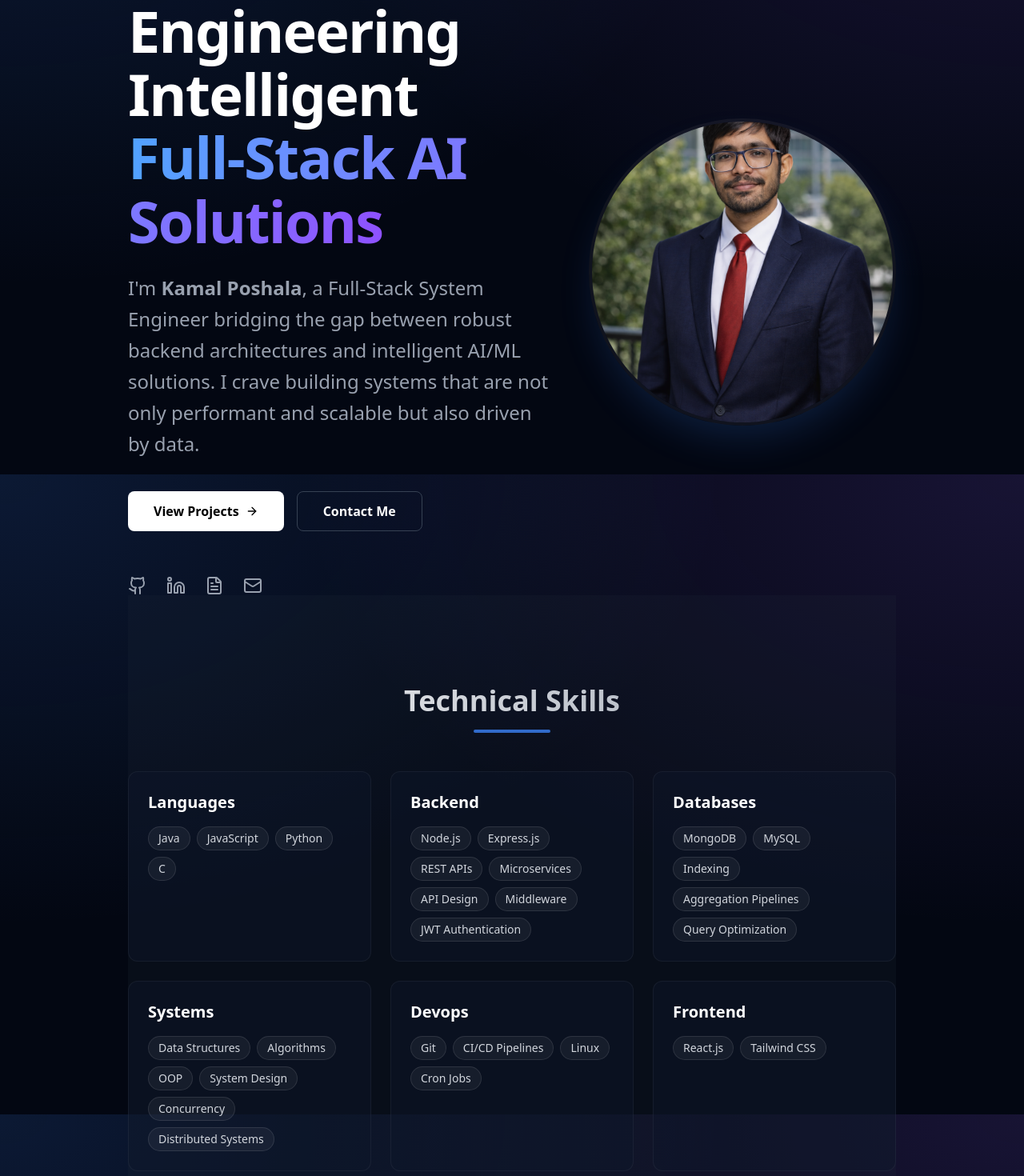
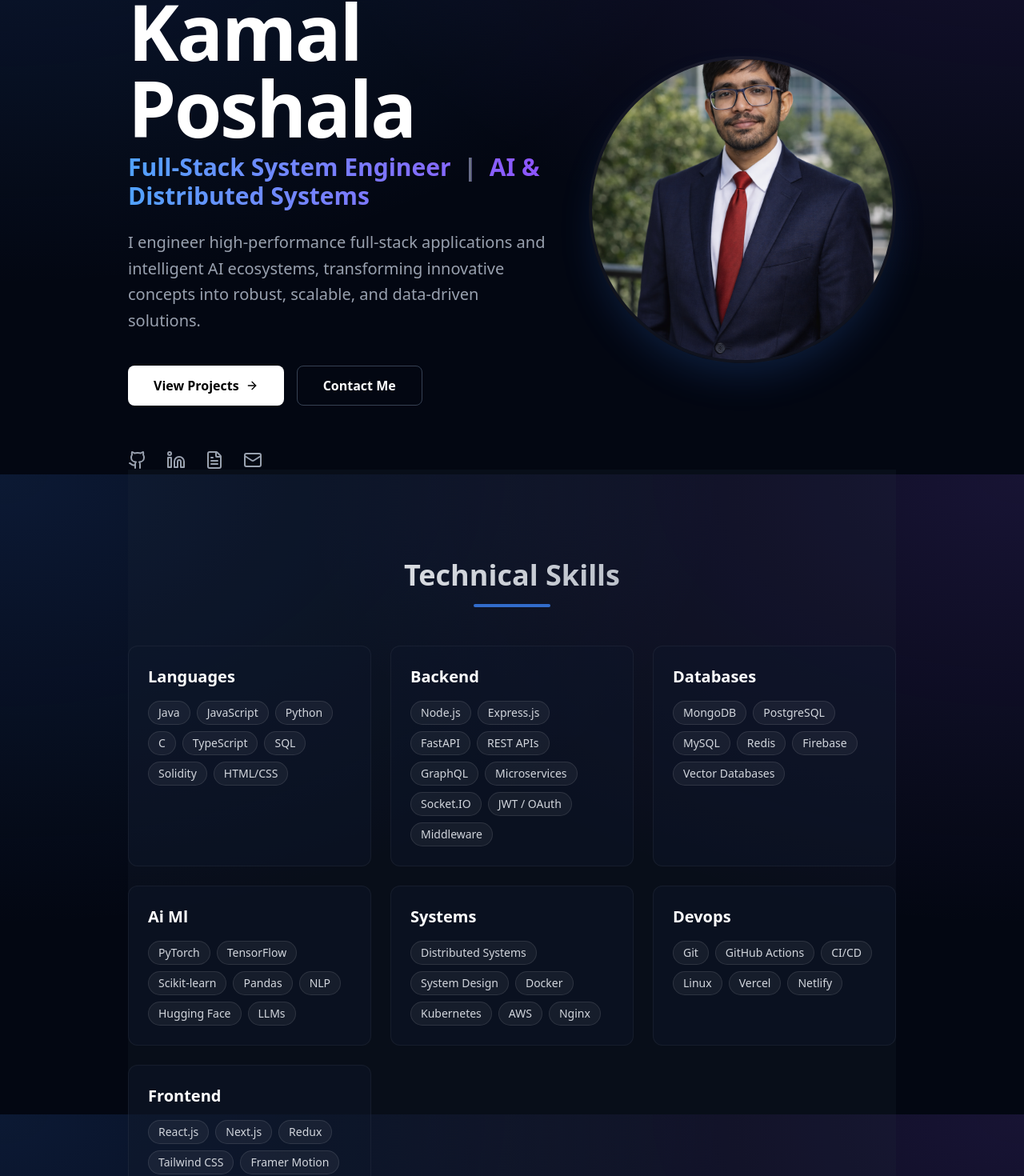
Before and after one commit to Kamal-Poshala/portfolio, a Next.js app: page / in a window 1280 px wide. Shown: the part 207-1677 px from the top of the page at 80% size. Built offline with nearby package versions, Linux system fonts and the light colour scheme.

Commit message:
feat: redesign hero section and expand skills list

```diff
--- a/src/components/Hero.tsx
+++ b/src/components/Hero.tsx
@@ -15,19 +15,20 @@ export default function Hero() {
                 className="flex flex-col md:flex-row items-center gap-12 max-w-6xl w-full"
             >
                 <div className="space-y-6 flex-1">
-                    <span className="px-4 py-2 rounded-full border border-primary/30 bg-primary/10 text-primary text-sm font-medium inline-block">
+                    <span className="px-4 py-2 rounded-full border border-primary/30 bg-primary/10 text-primary text-sm font-medium inline-block mb-4">
                         Available for Hire
                     </span>
 
-                    <h1 className="text-5xl sm:text-7xl font-bold tracking-tight text-white leading-[1.1]">
-                        Engineering Intelligent <br />
-                        <span className="text-transparent bg-clip-text bg-gradient-to-r from-blue-400 to-violet-500">
-                            Full-Stack AI Solutions
-                        </span>
+                    <h1 className="text-6xl sm:text-8xl font-bold tracking-tight text-white leading-none mb-2">
+                        Kamal Poshala
                     </h1>
 
-                    <p className="text-xl sm:text-2xl text-gray-400 leading-relaxed">
-                        I'm <strong>Kamal Poshala</strong>, a Full-Stack System Engineer bridging the gap between robust backend architectures and intelligent AI/ML solutions. I crave building systems that are not only performant and scalable but also driven by data.
+                    <h2 className="text-2xl sm:text-3xl font-semibold text-transparent bg-clip-text bg-gradient-to-r from-blue-400 to-violet-500 mb-6">
+                        Full-Stack System Engineer <span className="text-gray-500 mx-2">|</span> AI & Distributed Systems
+                    </h2>
+
+                    <p className="text-xl text-gray-400 leading-relaxed max-w-2xl">
+                        I engineer high-performance full-stack applications and intelligent AI ecosystems, transforming innovative concepts into robust, scalable, and data-driven solutions.
                     </p>
 
                     <div className="flex flex-wrap gap-4 pt-4">
--- a/src/data/skills.ts
+++ b/src/data/skills.ts
@@ -1,16 +1,19 @@
 export const skills = {
-    languages: ["Java", "JavaScript", "Python", "C"],
+    languages: ["Java", "JavaScript", "Python", "C", "TypeScript", "SQL", "Solidity", "HTML/CSS"],
     backend: [
         "Node.js",
         "Express.js",
+        "FastAPI",
         "REST APIs",
+        "GraphQL",
         "Microservices",
-        "API Design",
+        "Socket.IO",
+        "JWT / OAuth",
         "Middleware",
-        "JWT Authentication",
     ],
-    databases: ["MongoDB", "MySQL", "Indexing", "Aggregation Pipelines", "Query Optimization"],
-    systems: ["Data Structures", "Algorithms", "OOP", "System Design", "Concurrency", "Distributed Systems"],
-    devops: ["Git", "CI/CD Pipelines", "Linux", "Cron Jobs"],
-    frontend: ["React.js", "Tailwind CSS"],
+    databases: ["MongoDB", "PostgreSQL", "MySQL", "Redis", "Firebase", "Vector Databases"],
+    ai_ml: ["PyTorch", "TensorFlow", "Scikit-learn", "Pandas", "NLP", "Hugging Face", "LLMs"],
+    systems: ["Distributed Systems", "System Design", "Docker", "Kubernetes", "AWS", "Nginx"],
+    devops: ["Git", "GitHub Actions", "CI/CD", "Linux", "Vercel", "Netlify"],
+    frontend: ["React.js", "Next.js", "Redux", "Tailwind CSS", "Framer Motion", "Material UI"],
 };
```
